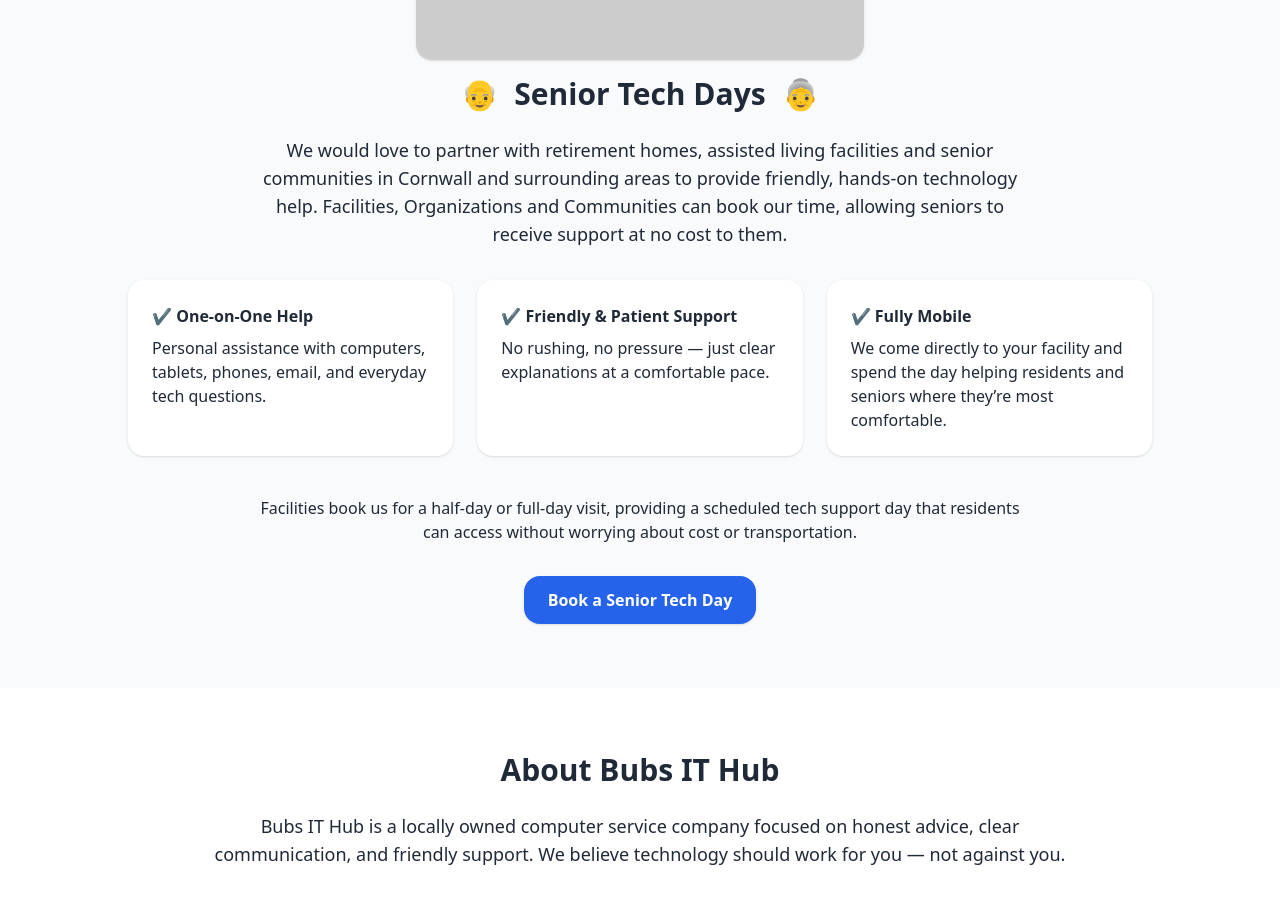
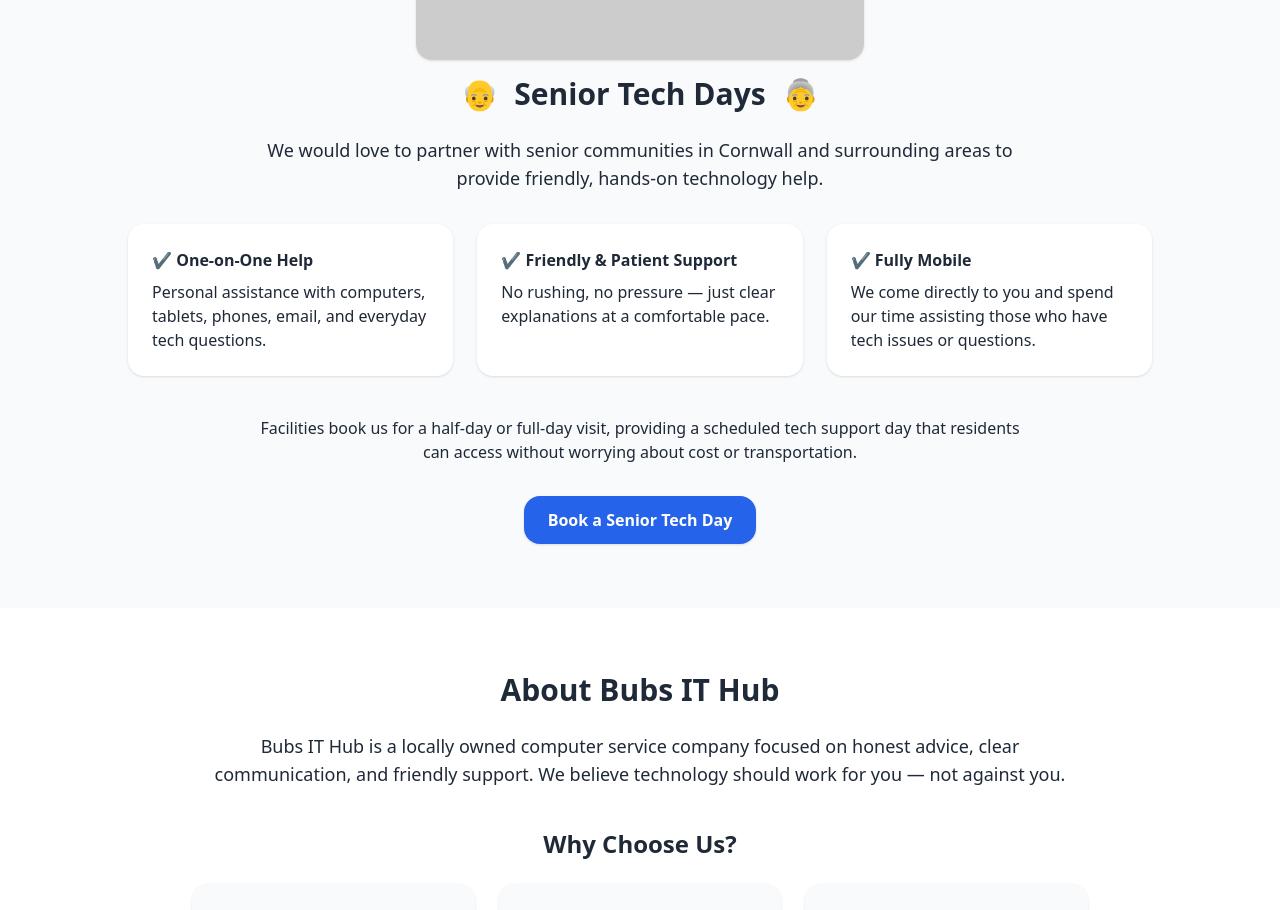
Before and after one commit to BubsItHub/bubs-it-hub, a React (Vite) app: page / in a window 1280 px wide. Shown: the part 1400-2310 px from the top of the page. Built offline with nearby package versions, Linux system fonts and the light colour scheme; the HTML template or start-up script is replaced by a standard one.

Commit message:
Fix Tailwind + layout styling

```diff
--- a/src/App.tsx
+++ b/src/App.tsx
@@ -55,7 +55,7 @@
             </h2>
           </div>
           <p className="text-lg mb-8 max-w-3xl mx-auto">
-            We would love to partner with retirement homes, assisted living facilities and senior communities in Cornwall and surrounding areas to provide friendly, hands‑on technology help. Facilities, Organizations and Communities can book our time, allowing seniors to receive support at no cost to them.
+            We would love to partner with senior communities in Cornwall and surrounding areas to provide friendly, hands‑on technology help.
           </p>
 
           <div className="grid grid-cols-1 md:grid-cols-3 gap-6 text-left">
@@ -69,7 +69,7 @@
             </div>
             <div className="bg-white rounded-2xl shadow p-6">
               <h4 className="font-semibold mb-2">✔ Fully Mobile</h4>
-              <p>We come directly to your facility and spend the day helping residents and seniors where they’re most comfortable.</p>
+              <p>We come directly to you and spend our time assisting those who have tech issues or questions.</p>
             </div>
           </div>
 
```
